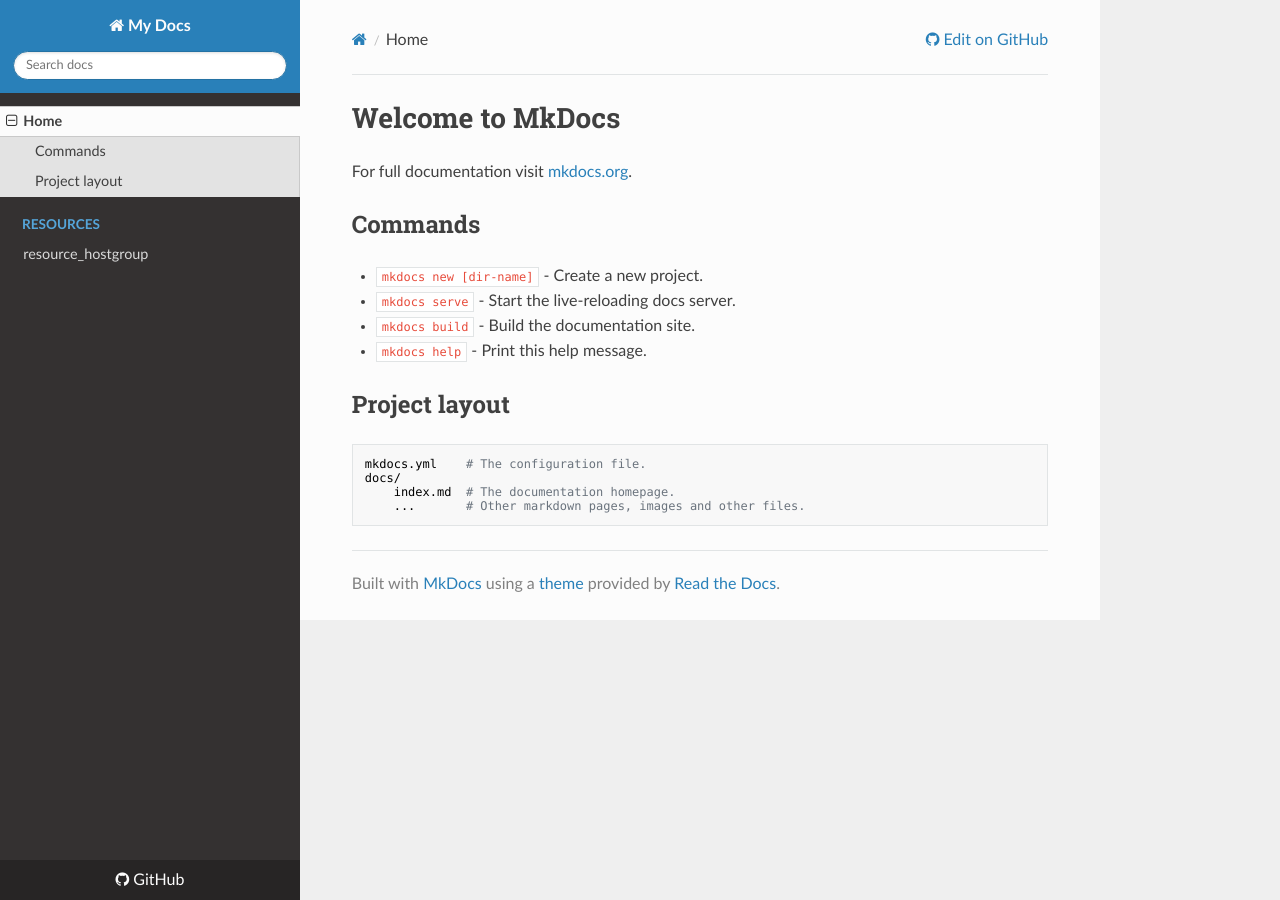
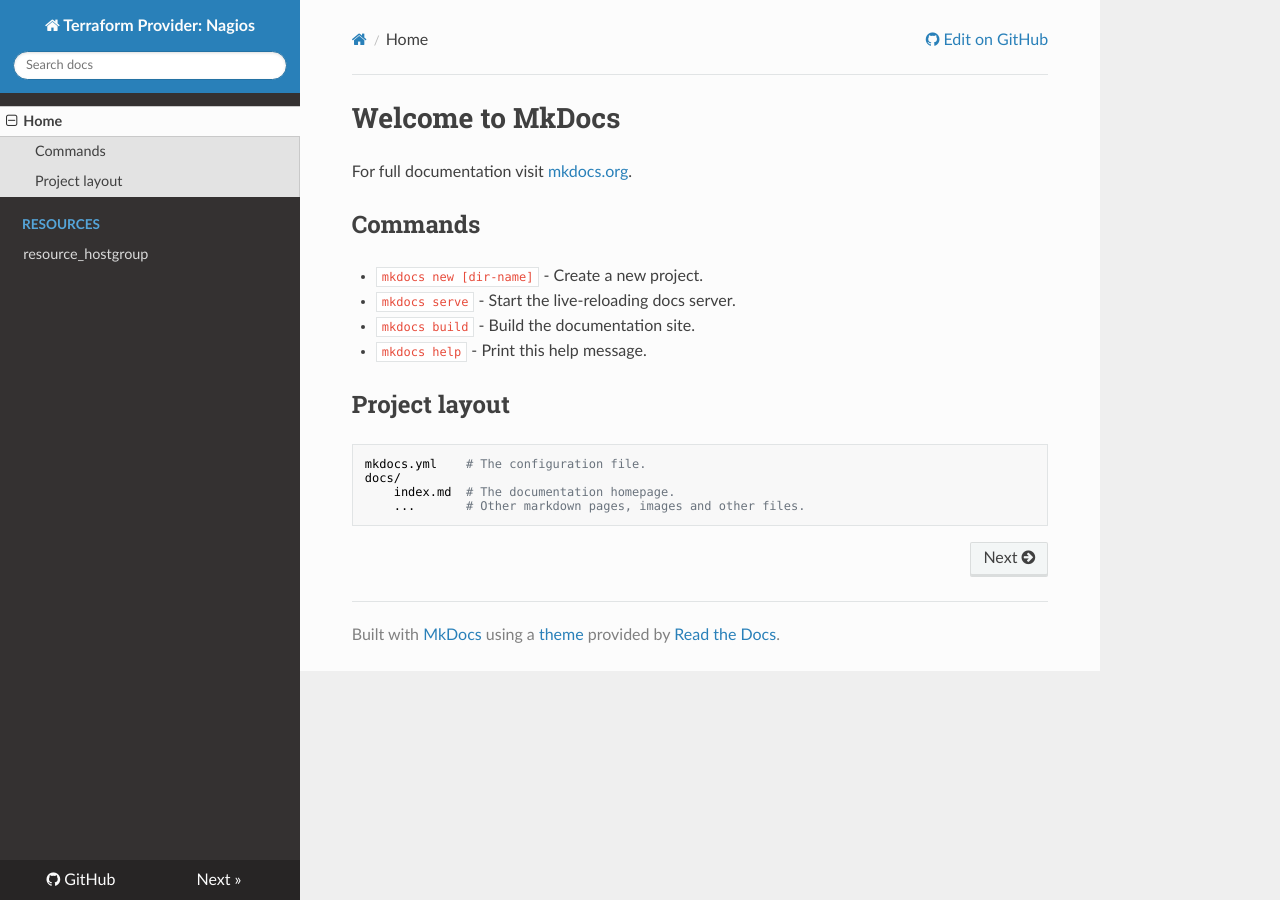
Before and after one commit to devopsdunkin/terraform-provider-nagios, an MkDocs documentation site: the page built from docs/index.md, in a window 1280 px wide. Built offline with MkDocs 1.6.1, drawn with Linux system fonts in a browser that asks for light colours; nearby versions of some CDN libraries.

Commit message:
Enhancements1 (#26)
* Removes _config.yml

* More changes to docs

```diff
--- a/mkdocs.yml
+++ b/mkdocs.yml
@@ -1,8 +1,8 @@
-site_name: My Docs
+site_name: "Terraform Provider: Nagios"
 site_url: https://devopsdunkin.github.io/terraform-propvider-nagios
 repo_url: https://github.com/devopsdunkin/terraform-provider-nagios
 theme: readthedocs
 nav:
   - Home: index.md
   - Resources:
-    - resource_hostgroup: resource_hostgroup.md
+    - resource_hostgroup: resources/resource_hostgroup.md
```
Also changed, not shown: docs/resources/resource_hostgroup.md (+1 -0 lines), 1 other file.
